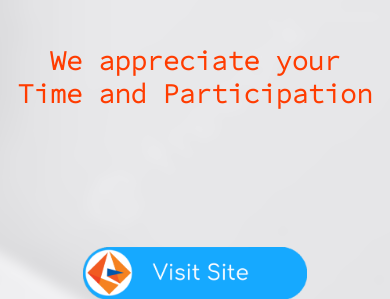
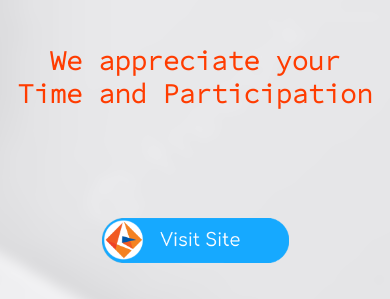
Before and after one commit to TechnologyHell/presentation_feedback, a plain HTML site: page index.html in a window 390 px wide. Shown: the part 396-695 px from the top of the page. Drawn offline with Linux system fonts and the light colour scheme.

Commit message:
responsive

```diff
--- a/index.html
+++ b/index.html
@@ -4,8 +4,7 @@
 
 <head>
     <meta charset="UTF-8">
-    <meta name="viewport" content="width=device-width, initial-scale=1.0">
-
+    <meta name="viewport" content="width=device-width, initial-scale=1.0"> <!-- Add this meta tag -->
     <title>Thank You</title>
     <link rel="icon" href="/assets/icon.png" type="image/png">
     <link rel="preconnect" href="https://fonts.googleapis.com">
@@ -52,11 +51,11 @@
         flex-direction: column;
         align-items: center;
         justify-content: center;
-        height: 60vh;
+        height: 50vh;
         text-align: center;
     }
     .buttons img {
-        max-width: 60%;
+        max-width: 30%;
         height: auto;
         margin-bottom: 20px;
         transition: filter 0.3s ease;
@@ -64,6 +63,17 @@
     .buttons img:hover {
         filter: brightness(1.1);
     }
+
+    @media (max-width: 768px){
+        .buttons img {
+        max-width: 50%;
+        height: auto;
+        margin-bottom: 20px;
+        transition: filter 0.3s ease;
+    }
+    }
+
+
 </style>
 
 <body>
```
